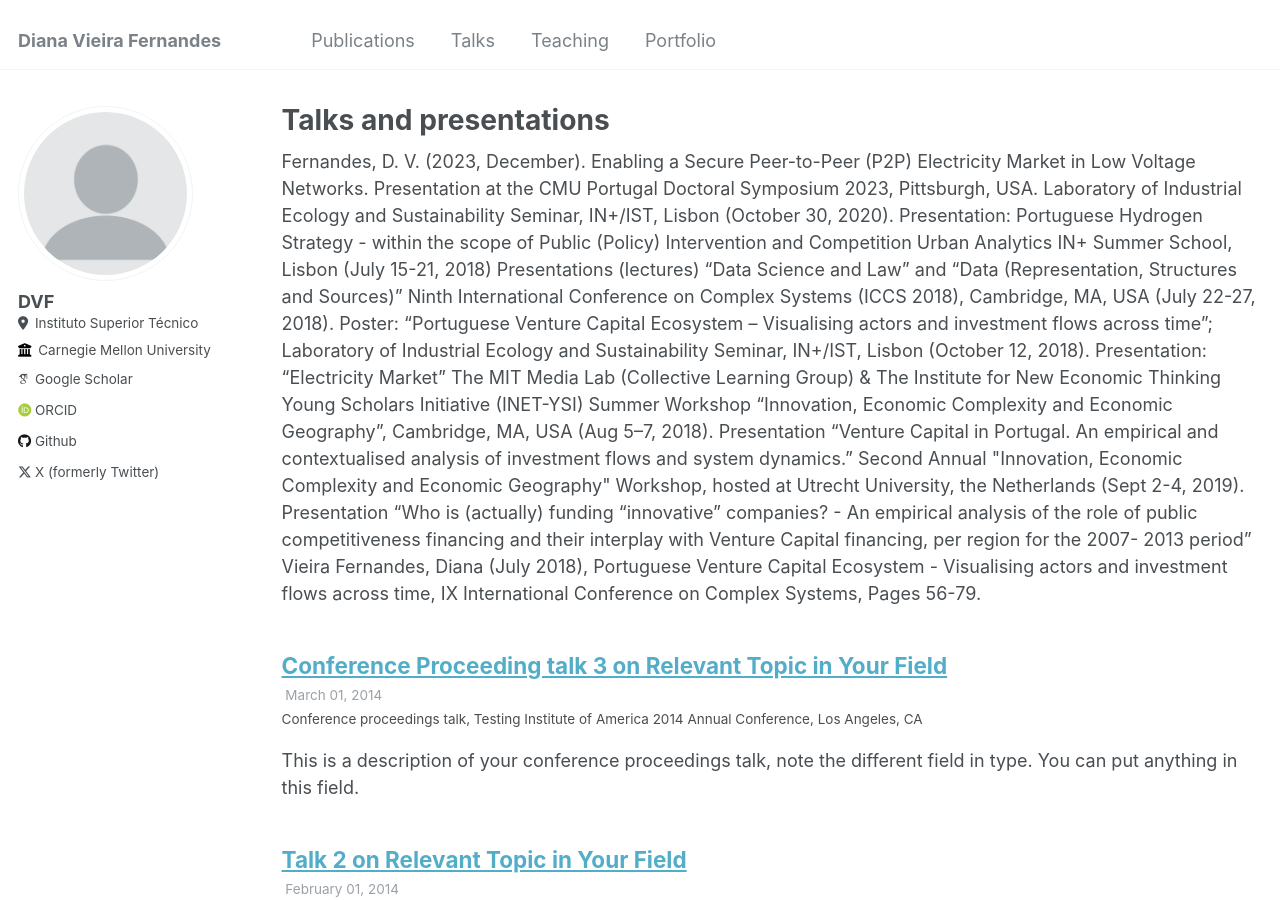
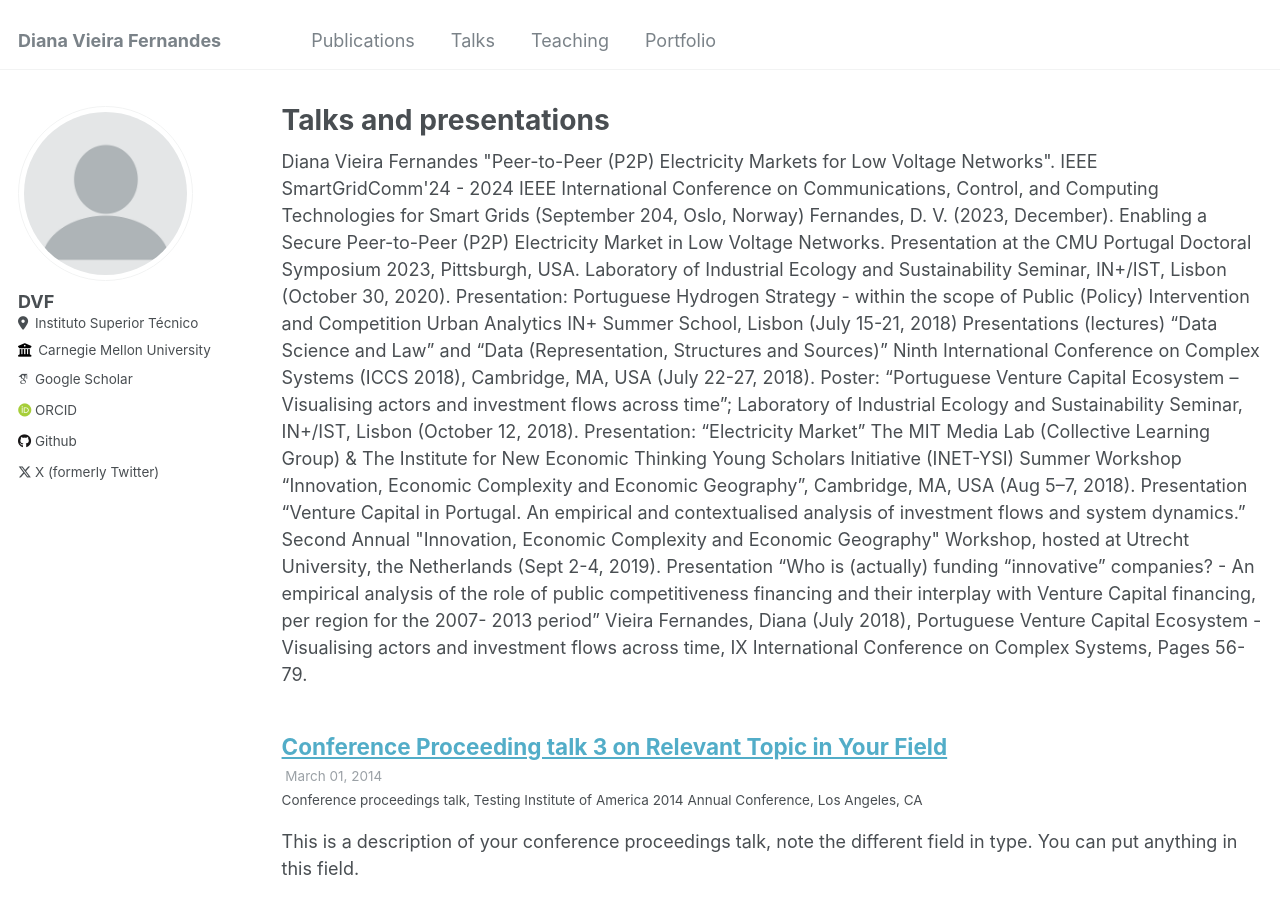
Before and after one commit to d-vf/d-vf.github.io, a Jekyll site: the page built from _pages/talks.html, in a window 1280 px wide and 900 px high. Built offline with Jekyll 4.4.1, drawn with Linux system fonts in a browser that asks for light colours; some web fonts are replaced.

Commit message:
Update talks.html

```diff
--- a/_pages/talks.html
+++ b/_pages/talks.html
@@ -4,6 +4,8 @@ title: "Talks and presentations"
 permalink: /talks/
 author_profile: true
 ---
+
+Diana Vieira Fernandes "Peer-to-Peer (P2P) Electricity Markets for Low Voltage Networks". IEEE SmartGridComm'24 - 2024 IEEE International Conference on Communications, Control, and Computing Technologies for Smart Grids (September 204, Oslo, Norway)
 
 Fernandes, D. V. (2023, December). Enabling a Secure Peer-to-Peer (P2P) Electricity Market in Low Voltage Networks. Presentation at the CMU Portugal Doctoral Symposium 2023, Pittsburgh, USA.
 
```
